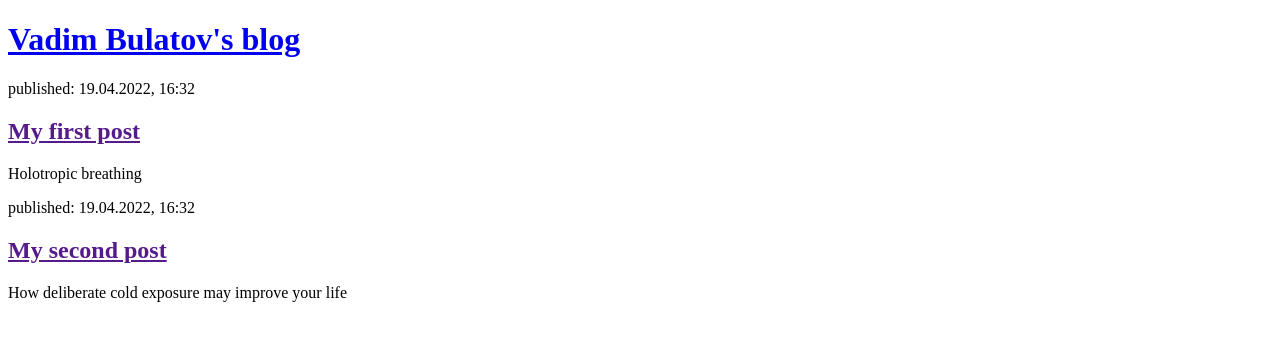
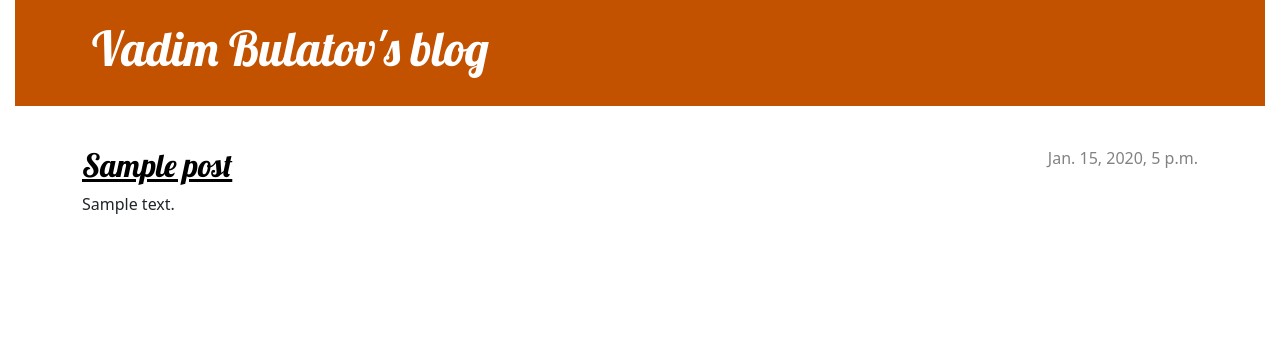
Before and after one commit to VadimBulatov/my-first-blog, a Django app: page / in a window 1280 px wide. Shown: the top 341 px of the page. Run offline with Django 3.2, Linux system fonts and the light colour scheme; tables that the repository leaves empty hold one stand-in row (values such as "Sample post").

Commit message:
Added view and template for detailed blog post as well as CSS for the site.

```diff
--- /dev/null
+++ b/blog/static/css/blog.css
@@ -0,0 +1,78 @@
+h1 a, h2 a {
+    color: #dc00e3;
+    font-family: 'Lobster';
+}
+body {
+    padding-left: 15px;
+    padding-right: 15px;
+}
+.page-header {
+    background-color: #C25100;
+    margin-top: 0;
+    margin-bottom: 40px;
+    padding: 20px 20px 20px 40px;
+}
+
+.page-header h1,
+.page-header h1 a,
+.page-header h1 a:visited,
+.page-header h1 a:active {
+    color: #ffffff;
+    font-size: 36pt;
+    text-decoration: none;
+}
+
+h1,
+h2,
+h3,
+h4 {
+    font-family: 'Lobster', cursive;
+}
+
+.date {
+    color: #828282;
+}
+
+.save {
+    float: right;
+}
+
+.post-form textarea,
+.post-form input {
+    width: 100%;
+}
+
+.top-menu,
+.top-menu:hover,
+.top-menu:visited {
+    color: #ffffff;
+    float: right;
+    font-size: 26pt;
+    margin-right: 20px;
+}
+
+.post {
+    margin-bottom: 70px;
+}
+
+.post h2 a,
+.post h2 a:visited {
+    color: #000000;
+}
+
+.post > .date,
+.post > .actions {
+    float: right;
+}
+
+.btn-secondary,
+.btn-secondary:visited {
+    color: #C25100;
+    background: none;
+    border-color: #C25100;
+}
+
+.btn-secondary:hover {
+    color: #FFFFFF;
+    background-color: #C25100;
+}
--- /dev/null
+++ b/blog/templates/blog/base.html
@@ -0,0 +1,25 @@
+{% load static %}
+<!DOCTYPE html>
+<html>
+    <head>
+        <title>Vadim Bulatov's blog</title>
+        <link rel="stylesheet" href="https://cdn.jsdelivr.net/npm/bootstrap@5.1.3/dist/css/bootstrap.min.css" integrity="sha384-1BmE4kWBq78iYhFldvKuhfTAU6auU8tT94WrHftjDbrCEXSU1oBoqyl2QvZ6jIW3" crossorigin="anonymous">
+        <link rel="stylesheet" href="{% static 'css/blog.css' %}">
+        <link href="//fonts.googleapis.com/css?family=Lobster&subset=latin,latin-ext" rel="stylesheet" type="text/css">
+    </head>
+    <body>
+        <header class="page-header">
+          <div class="container">
+              <h1><a href="/">Vadim Bulatov's blog</a></h1>
+          </div>
+        </header>
+        <main class="container">
+            <div class="row">
+                <div class="col">
+                {% block content %}
+                {% endblock %}
+                </div>
+            </div>
+        </main>
+    </body>
+</html>
--- a/blog/templates/blog/post_list.html
+++ b/blog/templates/blog/post_list.html
@@ -1,23 +1,13 @@
-<!DOCTYPE html>
-<html>
-    <head>
-        <title>Vadim Bulatov's blog</title>
-    </head>
-    <body>
-        <header>
-            <h1><a href="/">Vadim Bulatov's blog</a></h1>
-        </header>
+{% extends 'blog/base.html' %}
 
-        <article>
-            <time>published: 19.04.2022, 16:32</time>
-            <h2><a href=''>My first post</a></h2>
-            <p> Holotropic breathing </p>
+{%block content %}
+    {% for post in posts %}
+        <article class="post">
+            <time class="date">
+                {{ post.published_date }}
+            </time>
+            <h2><a href="{% url 'post_detail' pk=post.pk %}">{{ post.title }}</a></h2>
+            <p>{{ post.text|linebreaksbr }}</p>
         </article>
-
-        <article>
-            <time>published: 19.04.2022, 16:32</time>
-            <h2><a href=''>My second post</a></h2>
-            <p> How deliberate cold exposure may improve your life <p>
-        </article>
-    </body>
-</html>
+    {% endfor %}
+{% endblock %}
--- a/blog/urls.py
+++ b/blog/urls.py
@@ -3,4 +3,5 @@ from . import views
 
 urlpatterns = [
     path('', views.post_list, name='post_list'),
+    path('post/<int:pk>/', views.post_detail, name='post_detail'),
 ]
--- a/blog/views.py
+++ b/blog/views.py
@@ -1,5 +1,11 @@
 from django.shortcuts import render
+from django.utils import timezone
+from .models import Post
+from django.shortcuts import render, get_object_or_404
 
-# Create your views here.
 def post_list(request):
-    return render(request, 'blog/post_list.html', {})
+    posts = Post.objects.filter(published_date__lte=timezone.now()).order_by('published_date')
+    return render(request, 'blog/post_list.html', {'posts': posts})
+def post_detail(request, pk):
+    post = get_object_or_404(Post, pk=pk)
+    return render(request, 'blog/post_detail.html', {'post': post})
```
Also changed, not shown: blog/templates/blog/post_detail.html (added, +14 -0 lines), mysite/settings.py (line endings or trailing spaces).
